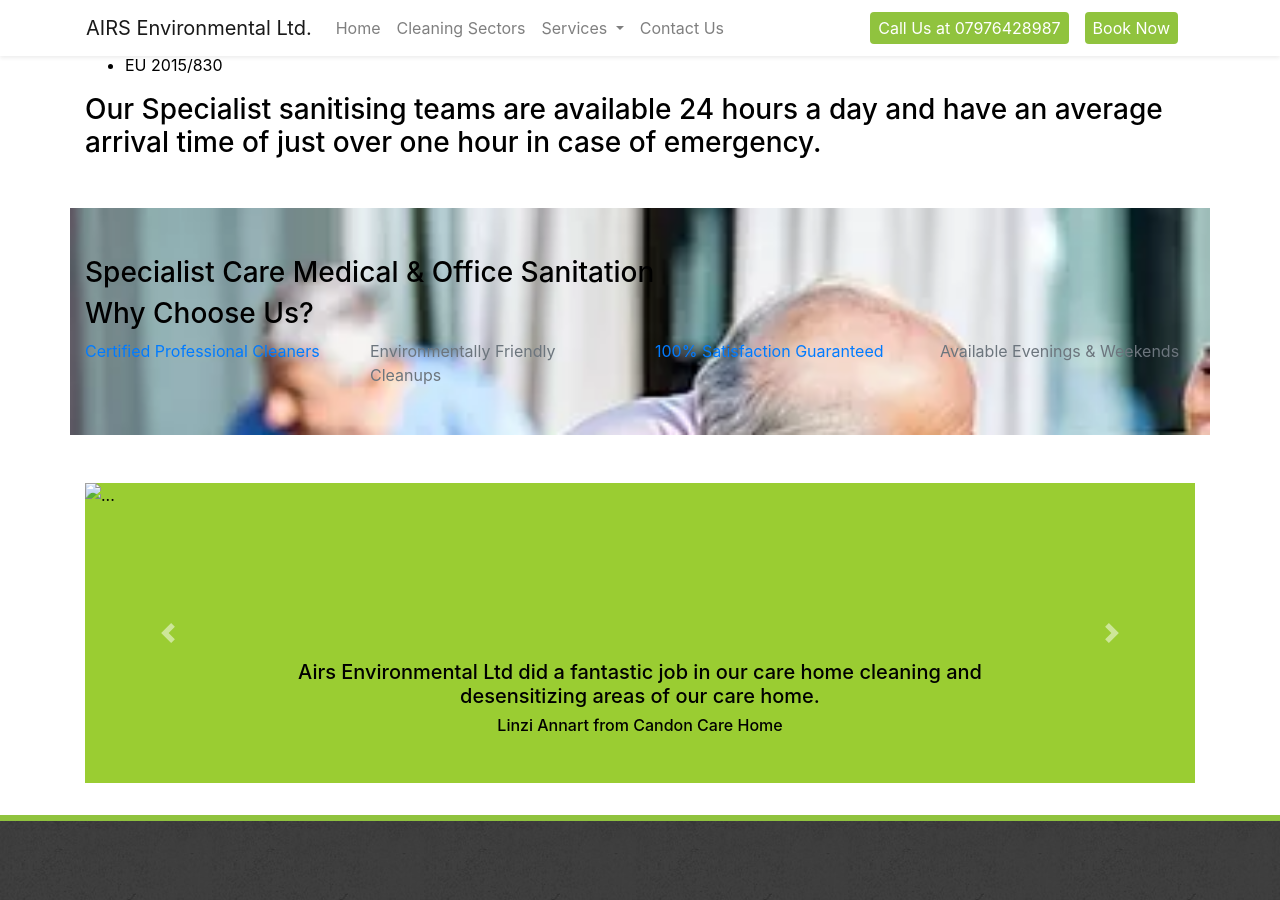
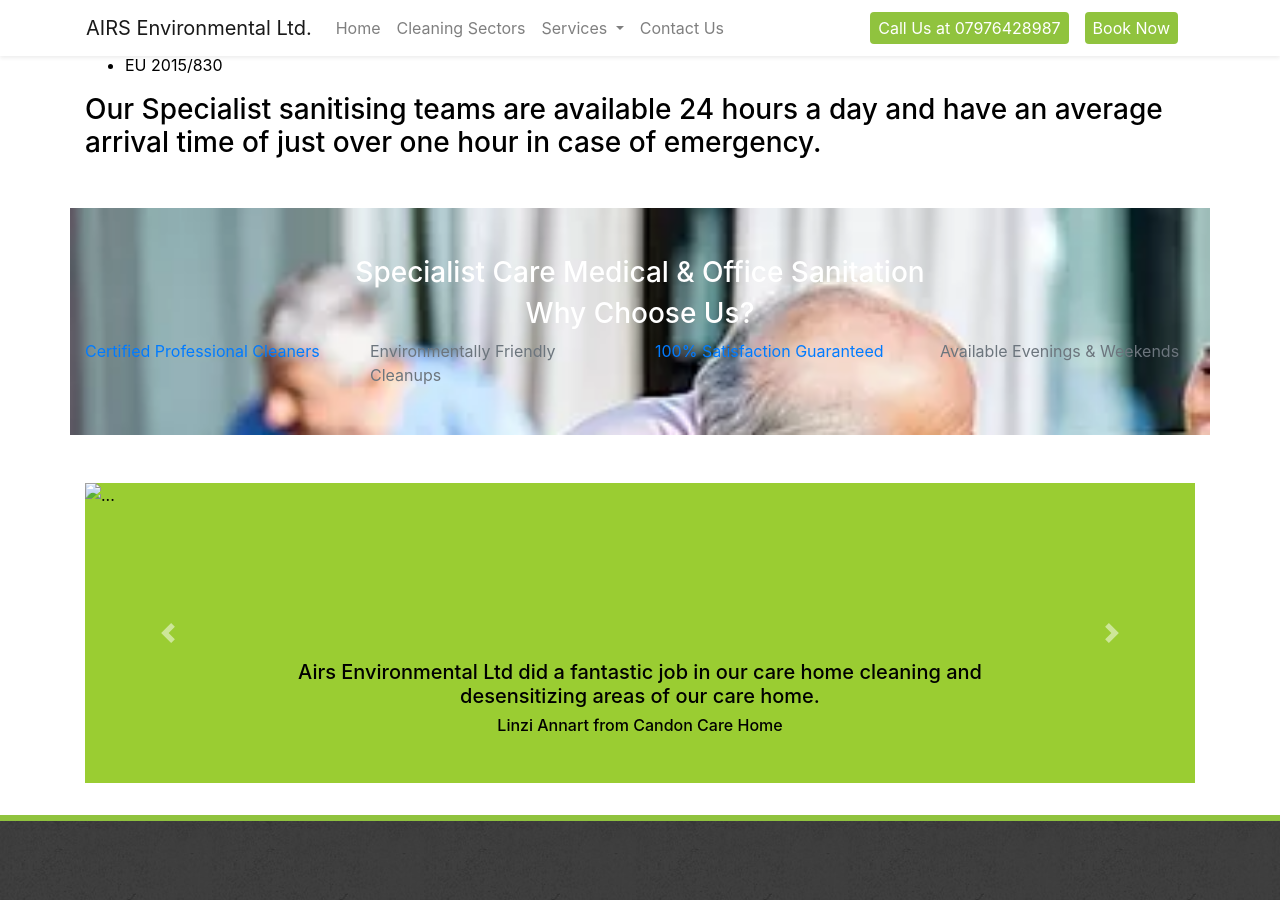
Before and after one commit to adyanmuhammad/airs-2, a Jekyll site: the page built from index.md, in a window 1280 px wide and 900 px high, scrolled down 930 px. Built offline with Jekyll 4.4.1, drawn with Linux system fonts in a browser that asks for light colours; nearby versions of some CDN libraries.

Commit message:
Add files via upload

```diff
--- a/_includes/carousel-review.html
+++ b/_includes/carousel-review.html
@@ -1,6 +1,6 @@
 <div class="container-fluid p-0">
   <div class="col-12 p-0">
-    <div id="carouselExampleCaptions" class="carousel slide" data-ride="carousel">
+    <div id="carouselExampleCaptions2" class="carousel slide" data-ride="carousel">
       <div class="carousel-inner">
         <div class="carousel-item active">
           <img class="d-block w-100" alt="..." style="background-color: yellowgreen; height: 300px;">
@@ -36,11 +36,11 @@
           </div>
         </div>
       </div>
-      <a class="carousel-control-prev" href="#carouselExampleCaptions" role="button" data-slide="prev">
+      <a class="carousel-control-prev" href="#carouselExampleCaptions2" role="button" data-slide="prev">
         <span class="carousel-control-prev-icon" aria-hidden="true"></span>
         <span class="sr-only">Previous</span>
       </a>
-      <a class="carousel-control-next" href="#carouselExampleCaptions" role="button" data-slide="next">
+      <a class="carousel-control-next" href="#carouselExampleCaptions2" role="button" data-slide="next">
         <span class="carousel-control-next-icon" aria-hidden="true"></span>
         <span class="sr-only">Next</span>
       </a>
--- a/index.md
+++ b/index.md
@@ -29,7 +29,7 @@ Completion of this process will be to:
 
 <div class="row py-5 my-5" style="background-image: url(https://adyanmuhammad.github.io/airs-2/assets/img/residential-care-homes.webp); background-size: cover;">
 
-  <div class="col-12">
+  <div class="col-12 text-center text-white">
     <h3>
       Specialist Care Medical & Office Sanitation
     </h3>
```
